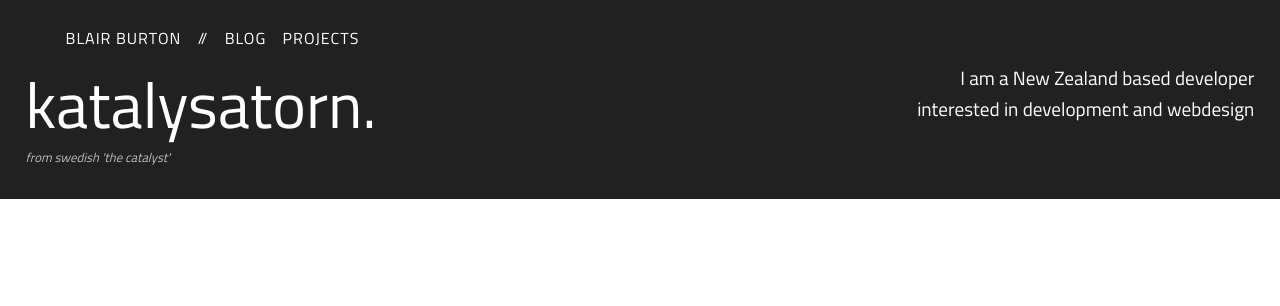
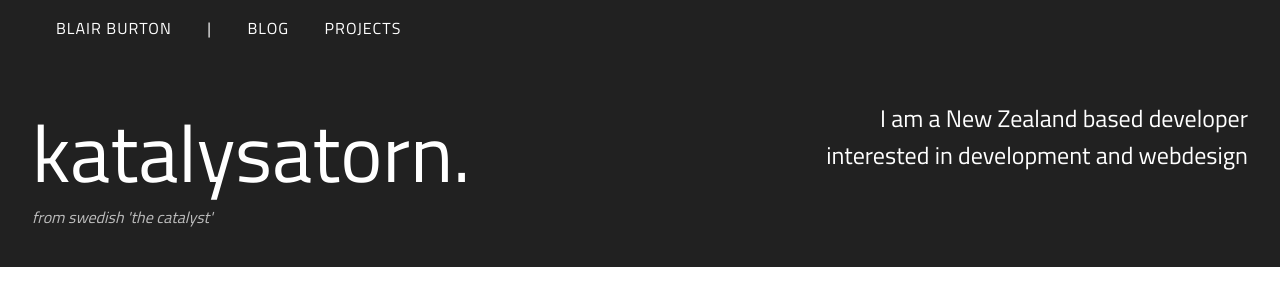
Before and after one commit to vaginessa/ColorWebsite, a plain HTML site: page index.html in a window 1280 px wide. Drawn offline with nearby package versions, Linux system fonts and the light colour scheme.

Commit message:
Complete header

```diff
--- a/assets/style.css
+++ b/assets/style.css
@@ -15,13 +15,13 @@ body {
   margin: 0;
   padding: 0;
   font-family: var(--kat-fonts-main);
+  overflow-x: hidden;
 }
 
-nav { width: 100vw; }
 nav ul { display: block; }
 nav ul li {
   display: inline-block;
-  padding-right: 1vw;
+  padding: 1rem;
   list-style-type: none;
   letter-spacing: 1px;
 }
@@ -30,16 +30,17 @@ nav ul li a {
   text-decoration: none;
 }
 
-h1 { font-size: 5vw; }
+h1 { font-size: 5rem; }
 h2 {
   color: #BDBDBD;
-  font-size: 1vw;
+  font-size: 1rem;
   font-style: italic;
 }
-h3 { font-size: 1.5vw; }
+h3 { font-size: 1.5rem; }
 
 #header {
-  background-color: var(--kat-material-grey);
-  padding: 2vw;
+  padding: 2rem;
   overflow-x: hidden;
 }
+
+.bg-grey { background-color: var(--kat-material-grey); }
--- a/index.html
+++ b/index.html
@@ -2,6 +2,7 @@
 <html>
   <head>
     <meta http-equiv="Content-Type" content="text/html;charset=UTF-8" />
+    <meta name="viewport" content="width=device-width, initial-scale=1" />
 
     <title>katalysatorn.</title>
     <link rel="stylesheet" href="./assets/style.css" />
@@ -9,28 +10,32 @@
   <body>
 
     <div id="container">
-      <div id="header">
+      <div class="bg-grey">
         <nav>
           <ul>
             <li>BLAIR BURTON</li>
-            <li>//</li>
+            <li>|</li>
             <li><a href="http://blog.katalysatorn.xyz">BLOG</a></li>
             <li><a href="#projects">PROJECTS</a></li>
           </ul>
         </nav>
+        <div id="header">
           <div class="row">
             <div class="col">
               <h1>katalysatorn.</h1>
+              <h2>from swedish 'the catalyst'</h2>
             </div>
-          <div class="col text-right">
+            <div class="col text-md-right">
               <h3>I am a New Zealand based developer</h3>
               <h3>interested in development and webdesign</h3>
             </div>
           </div>
-        <div class="row">
-          <div class="col">
-            <h2>from swedish 'the catalyst'</h2>
         </div>
+      </div>
+      <div id="projects">
+        <div class="row project">
+          <div class="col"></div>
+          <div class="col"></div>
         </div>
       </div>
     </div>
```
Also changed, not shown: assets/images/opensidewebsite.png (added). Lines whose indentation alone changed are shown as unchanged.
